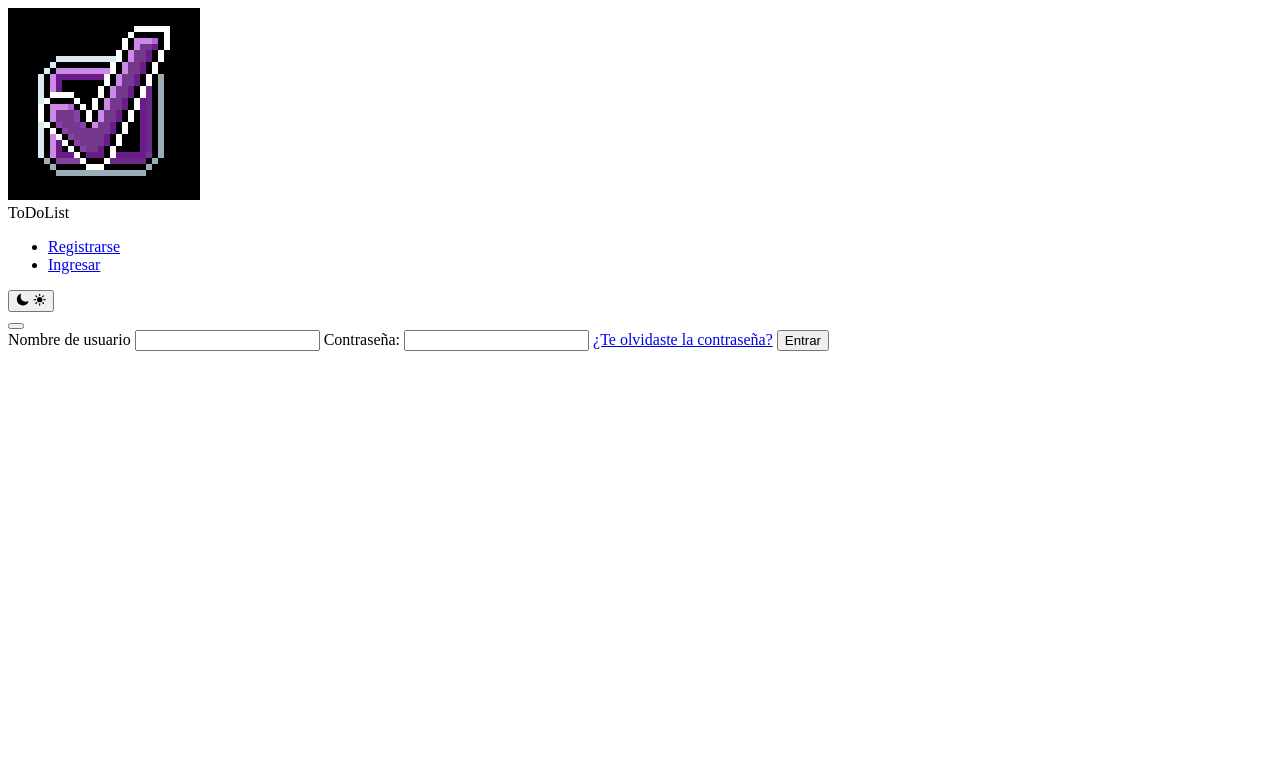
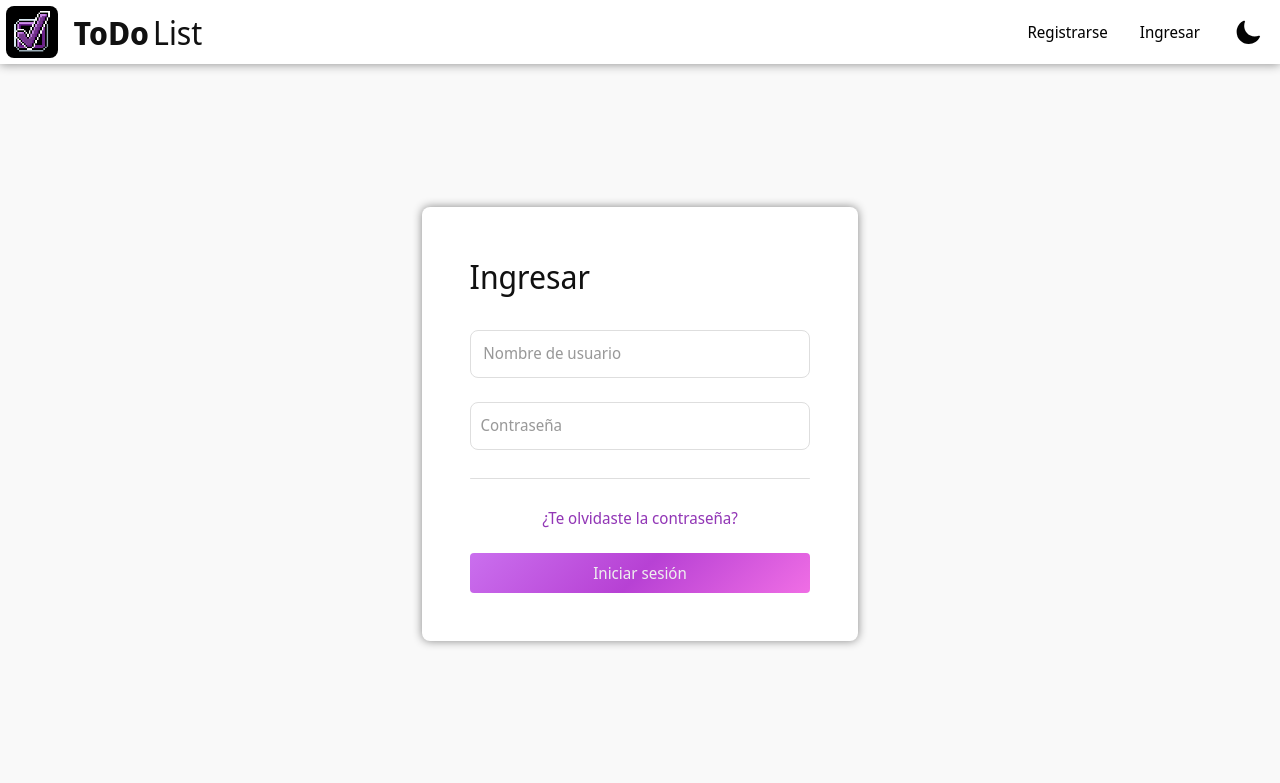
Before and after one commit to GianK128/Flask-To-Do-List, a Flask app: page /auth/login in a window 1280 px wide. Shown: the top 783 px of the page. Run offline with Flask 2, Linux system fonts and the light colour scheme; some libraries are stand-ins or nearby versions.

Commit message:
feat: Estilizar páginas de registro y login (CSS y JS)

```diff
--- a/todo_list/forms.py
+++ b/todo_list/forms.py
@@ -24,8 +24,8 @@ class RegisterForm(FlaskForm):
 
 class LoginForm(FlaskForm):
     username = StringField(label='Nombre de usuario', validators=[Length(2, 30), DataRequired()])
-    password = PasswordField(label='Contraseña:', validators=[Length(8, 60), DataRequired()])
-    submit = SubmitField(label='Entrar')
+    password = PasswordField(label='Contraseña', validators=[Length(8, 60), DataRequired()])
+    submit = SubmitField(label='Iniciar sesión')
 
 class CreateListForm(FlaskForm):
     name = StringField(label='Nombre de la Lista', validators=[Length(2), DataRequired()])
--- /dev/null
+++ b/todo_list/static/login.css
@@ -0,0 +1,63 @@
+@import url(./main.css);
+
+main {
+    flex-direction: column;
+    justify-content: center;
+    align-items: center;
+    height: 90vh;
+}
+
+.container {
+    display: flex;
+    flex-direction: column;
+    justify-content: center;
+    width: 35%;
+    padding: 3em;
+    border-radius: 0.5em;
+    background-color: var(--clr-sidebar);
+    box-shadow: 0 0 10px var(--clr-shadow);
+}
+
+.container form {
+    display: flex;
+    flex-direction: column;
+    justify-content: center;
+    margin-top: 2em;
+    gap: 1.5em;
+}
+
+.inputs input {
+    width: 100%;
+}
+
+.inputs label {
+    transform: translate(5%, 0);
+}
+
+.divider {
+    width: 100;
+    height: 0.1em;
+    background-color: var(--clr-sidebar-highlight);
+    border-radius: 0.25em;
+    margin: 0.25em 0;
+}
+
+.container form p {
+    text-align: center;
+}
+
+.container form a {
+    color: var(--clr-text-accent);
+}
+
+.container form a:hover,
+.container form a:focus,
+.container form a:focus-visible {
+    text-decoration: underline;
+}
+
+.container form input[type=submit] {
+    width: 100%;
+    height: 2.5em;
+    font-size: 1em;
+}
--- a/todo_list/templates/login.html
+++ b/todo_list/templates/login.html
@@ -4,14 +4,26 @@
     Iniciar sesión
 {% endblock title %}
 
+{% block head_content %}
+    <link rel="stylesheet" href="{{ url_for('static', filename='login.css') }}">
+{% endblock head_content %}
+
 {% block content %}
+    <div class="container">
+        <h1>Ingresar</h1>
         <form method="post">
             {{ form.hidden_tag() }}
+            <div class="inputs">
                 {{ form.username.label() }}
                 {{ form.username() }}
+            </div>
+            <div class="inputs">
                 {{ form.password.label() }}
                 {{ form.password() }}
-        <a href="{{ url_for('settings.forgot_password') }}">¿Te olvidaste la contraseña?</a>
-        {{ form.submit() }}
+            </div>
+            <div class="divider"></div>
+            <p><a href="{{ url_for('settings.forgot_password') }}">¿Te olvidaste la contraseña?</a></p>
+            {{ form.submit(class="btn btn-primary") }}
         </form>
+    </div>
 {% endblock content %}
```
Also changed, not shown: todo_list/templates/sign_up.html (+21 -5 lines). Lines whose indentation alone changed are shown as unchanged.
